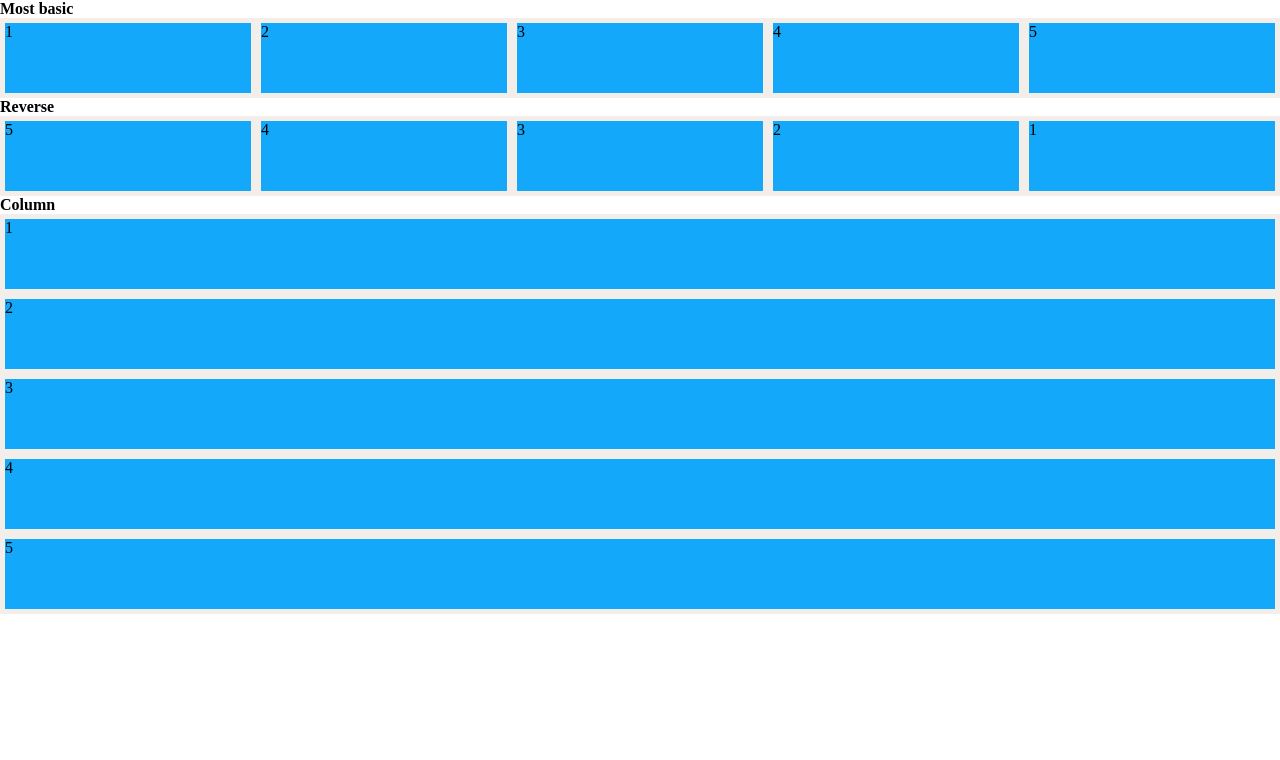
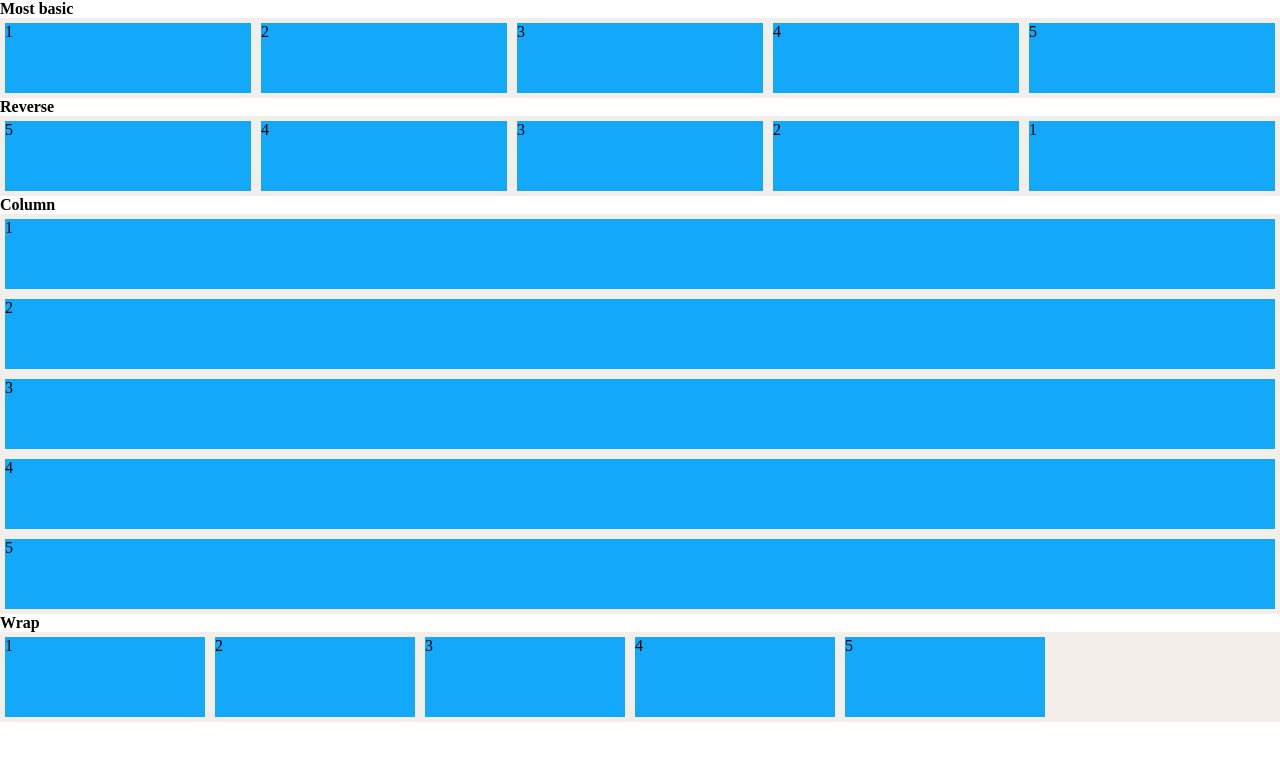
Before and after one commit to tuckpuck/flexbox_reference, a plain HTML site: page index.html in a window 1280 px wide. Drawn offline with Linux system fonts and the light colour scheme.

Commit message:
added wrap flexbox layout

```diff
--- a/css/style.css
+++ b/css/style.css
@@ -21,8 +21,20 @@
   height: 400px;
 }
 
-.menu-item {
-    margin: 5px;
-    background: #14A8FA;
-    flex: 1 1 0;
+.ul-four {
+  flex-wrap: wrap !important;
+  height: inherit;
 }
+
+.menu-one, .menu-two, .menu-three {
+  margin: 5px;
+  background: #14A8FA;
+  flex: 1 1 0;
+}
+
+.menu-four {
+  background: #14A8FA;
+  margin: 5px;
+  width: 200px;
+  height: 80px;
+}
--- a/index.html
+++ b/index.html
@@ -39,6 +39,18 @@
       </ul>
     </div>
 
+
+    <div class="menu-container container-four">
+      <h4 class="menu-title title-four">Wrap</h4>
+      <ul class="menu-ul ul-four">
+        <li class="menu-item menu-four item-1">1</li>
+        <li class="menu-item menu-four item-2">2</li>
+        <li class="menu-item menu-four item-3">3</li>
+        <li class="menu-item menu-four item-4">4</li>
+        <li class="menu-item menu-four item-5">5</li>
+      </ul>
+    </div>
+
 </body>
 <script src="js/js.js"></script>
 </html>
```
